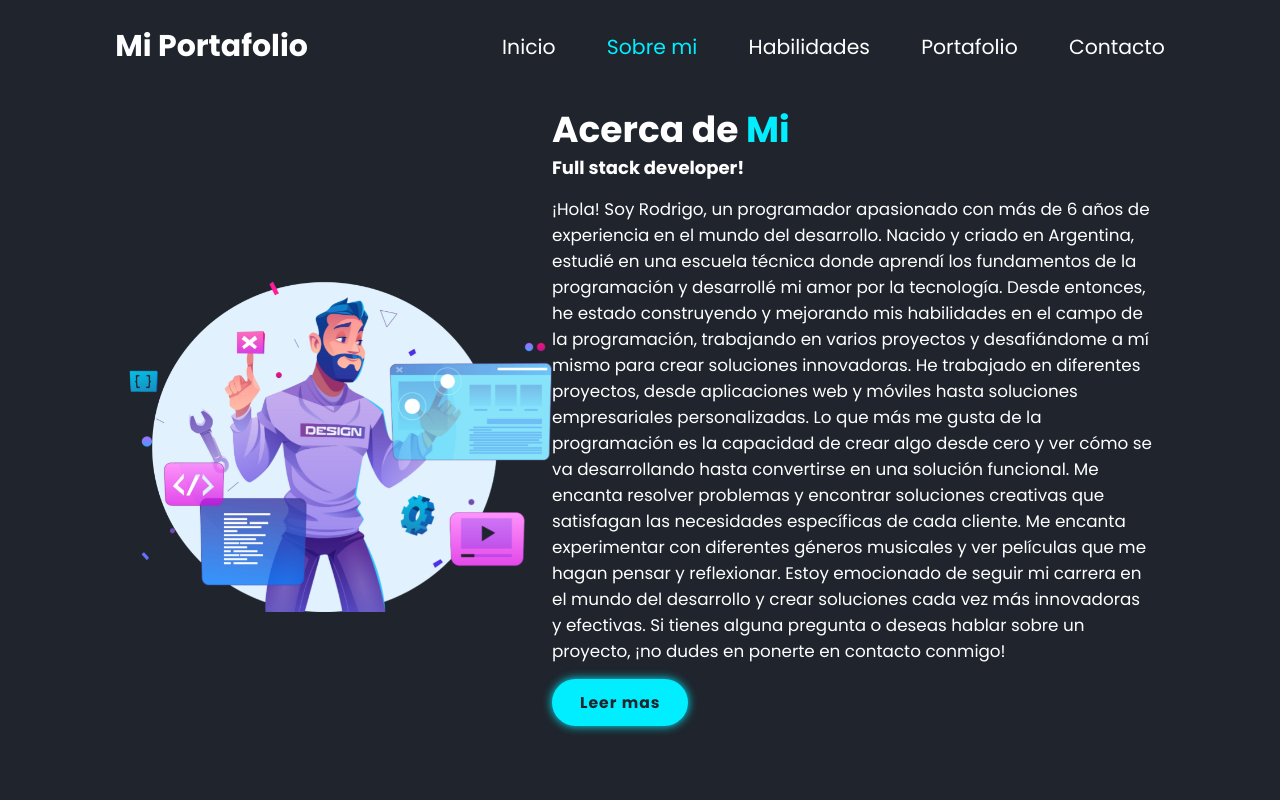
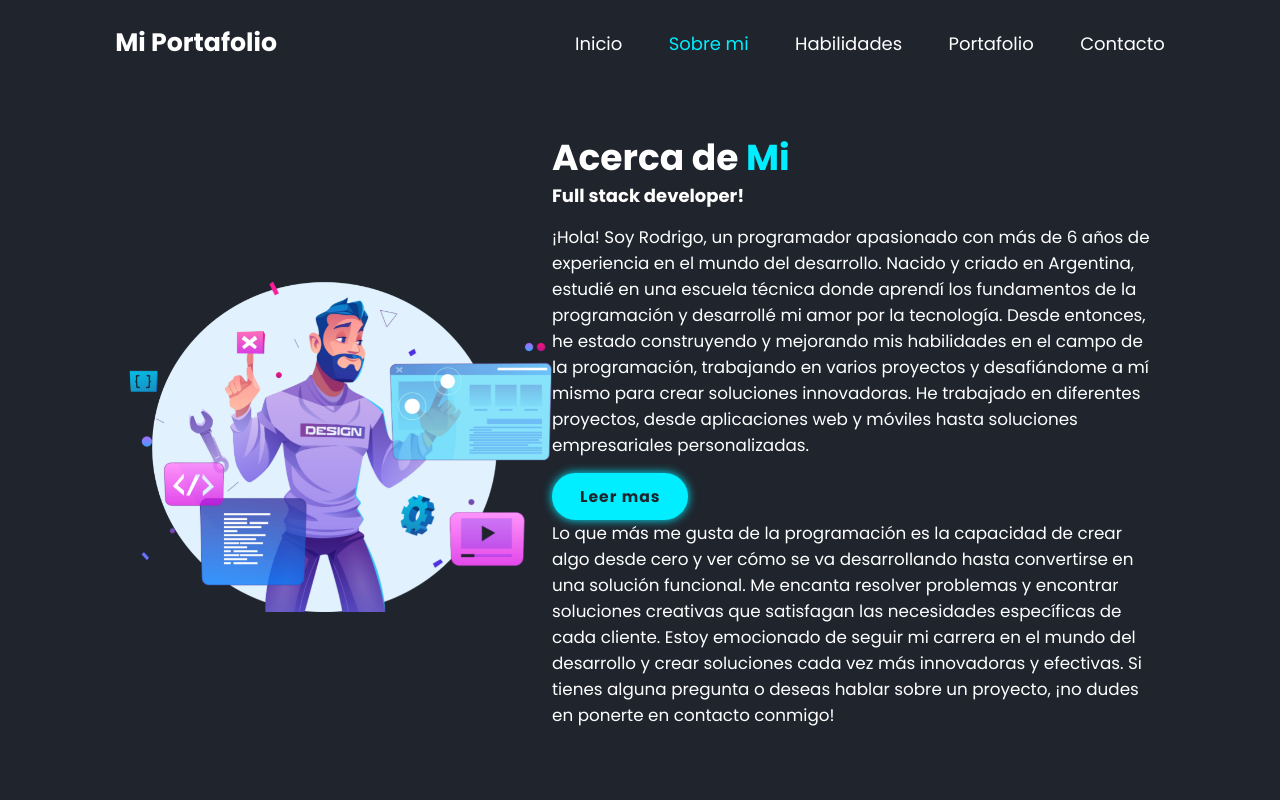
Before and after one commit to RodrigoArias02/Mi_nuevo_portafolio, a PHP site: page /pages/sobre-mi.html in a window 1280 px wide. Run offline with PHP 8.4, Linux system fonts and the light colour scheme.

Commit message:
Realizacion de index y primera parte de sobre mi

```diff
--- a/css/styles.css
+++ b/css/styles.css
@@ -119,7 +119,7 @@ body {
   display: none;
 }
 .header .header--logo {
-  font-size: 2.5rem;
+  font-size: 2.1rem;
   color: #fff;
   text-decoration: none;
   font-weight: 600;
@@ -132,11 +132,11 @@ body {
 }
 .header .header--navbar a {
   display: inline-block;
-  font-size: 1.7rem;
+  font-size: 1.5rem;
   color: #fff;
   text-decoration: none;
   font-weight: 500;
-  margin-left: 4rem;
+  margin-left: 3.6rem;
   transition: 0.3s;
   opacity: 0;
   animation: slideTop 0.5s ease forwards;
@@ -192,22 +192,28 @@ body {
 .main {
   position: relative;
   width: 100%;
-  height: 100vh;
+  height: 100%;
+  min-height: 100vh;
   display: flex;
   justify-content: space-between;
   flex-direction: column;
   align-items: center;
-  padding: 70px 10% 0;
+  padding: 70px 5% 0;
 }
 @media (min-width: 768px) {
   .main {
     flex-direction: row;
     padding: 70px 10% 0;
   }
+  .main .main--content {
+    margin: 20px 0px 0px 0px;
+  }
 }
 .main .main--content {
+  height: 100%;
+  width: 100%;
   max-width: 600px;
-  margin-bottom: 40px;
+  margin: 20px 0px 30px 0px;
 }
 .main .main--content .main--h1_cross {
   opacity: 0;
@@ -255,6 +261,12 @@ body {
 }
 .main .main--content .main--parrafo {
   margin: 15px 0px;
+}
+.main .main--content .hideText {
+  display: none;
+}
+.main .main--content .showText {
+  display: block;
 }
 .main .main--content .main--social-media a {
   display: inline-flex;
@@ -308,6 +320,14 @@ body {
   animation: slideBottom 0.7s ease forwards;
   animation-delay: 0.7s;
 }
+.main .main--img {
+  display: flex;
+  justify-content: center;
+  align-items: center;
+  width: 100%;
+  height: 100%;
+  padding: 25px 0px;
+}
 .main .main--img img {
   max-width: 450px;
   min-width: 280px;
@@ -315,11 +335,6 @@ body {
   opacity: 0;
   animation: zoomIn 1s ease forwards, floatImage 4s ease-in-out infinite;
   animation-delay: 2s, 3s;
-}
-@media (min-width: 300px) {
-  .main .main--img img {
-    margin-right: -20px;
-  }
 }
 .main .main--img_yo img {
   max-width: 450px;
--- a/index.html
+++ b/index.html
@@ -11,7 +11,7 @@
     />
     <script src="https://unpkg.com/typed.js@2.0.15/dist/typed.umd.js"></script>
 
-    <title>Document</title>
+    <title>Inicio</title>
   </head>
   <body>
     <header class="header">
--- a/pages/sobre-mi.html
+++ b/pages/sobre-mi.html
@@ -18,7 +18,7 @@
       <a href="" class="header--logo">Mi Portafolio</a>
       <i class="bx bx-menu" id="menu-icon"></i>
       <nav class="header--navbar">
-        <a href="">Inicio</a>
+        <a href="../index.html">Inicio</a>
         <a href="pages/sobre-mi.html" class="header--item-active">Sobre mi</a>
         <a href="">Habilidades</a>
         <a href="">Portafolio</a>
@@ -31,31 +31,37 @@
         <img src="../imgs/Programadoor.png" alt="" />
       </section>
       <section class="main--content">
+        <article class="main--article_1">
           <h1 class="main--h1_cross">
             Acerca de <span id="main--span-text">Mi</span>
           </h1>
           <h4>Full stack developer!</h4>
           <p class="main--parrafo">
             ¡Hola! Soy Rodrigo, un programador apasionado con más de 6 años de
-          experiencia en el mundo del desarrollo. Nacido y criado en Argentina,
-          estudié en una escuela técnica donde aprendí los fundamentos de la
-          programación y desarrollé mi amor por la tecnología. Desde entonces,
-          he estado construyendo y mejorando mis habilidades en el campo de la
-          programación, trabajando en varios proyectos y desafiándome a mí mismo
-          para crear soluciones innovadoras. He trabajado en diferentes
-          proyectos, desde aplicaciones web y móviles hasta soluciones
-          empresariales personalizadas. Lo que más me gusta de la programación
-          es la capacidad de crear algo desde cero y ver cómo se va
-          desarrollando hasta convertirse en una solución funcional. Me encanta
-          resolver problemas y encontrar soluciones creativas que satisfagan las
-          necesidades específicas de cada cliente. Me encanta experimentar con
-          diferentes géneros musicales y ver películas que me hagan pensar y
-          reflexionar. Estoy emocionado de seguir mi carrera en el mundo del
-          desarrollo y crear soluciones cada vez más innovadoras y efectivas. Si
-          tienes alguna pregunta o deseas hablar sobre un proyecto, ¡no dudes en
-          ponerte en contacto conmigo!
+            experiencia en el mundo del desarrollo. Nacido y criado en
+            Argentina, estudié en una escuela técnica donde aprendí los
+            fundamentos de la programación y desarrollé mi amor por la
+            tecnología. Desde entonces, he estado construyendo y mejorando mis
+            habilidades en el campo de la programación, trabajando en varios
+            proyectos y desafiándome a mí mismo para crear soluciones
+            innovadoras. He trabajado en diferentes proyectos, desde
+            aplicaciones web y móviles hasta soluciones empresariales
+            personalizadas.
           </p>
           <a href="" class="main--btn">Leer mas</a>
+        </article>
+        <article class="main--article_2">
+          <p>
+            Lo que más me gusta de la programación es la capacidad de crear algo
+            desde cero y ver cómo se va desarrollando hasta convertirse en una
+            solución funcional. Me encanta resolver problemas y encontrar
+            soluciones creativas que satisfagan las necesidades específicas de
+            cada cliente. Estoy emocionado de seguir mi carrera en el mundo del
+            desarrollo y crear soluciones cada vez más innovadoras y efectivas.
+            Si tienes alguna pregunta o deseas hablar sobre un proyecto, ¡no
+            dudes en ponerte en contacto conmigo!
+          </p>
+        </article>
       </section>
     </main>
     <script src="../Js/header.js"></script>
--- a/scss/header.scss
+++ b/scss/header.scss
@@ -37,7 +37,7 @@ body {
     display: none;
   }
   .header--logo {
-    font-size: 2.5rem;
+    font-size: 2.1rem;
     color: #fff;
     text-decoration: none;
     font-weight: 600;
@@ -52,11 +52,11 @@ body {
     }
     a {
       display: inline-block;
-      font-size: 1.7rem;
+      font-size: 1.5rem;
       color: #fff;
       text-decoration: none;
       font-weight: 500;
-      margin-left: 4rem;
+      margin-left: 3.6rem;
       transition: 0.3s;
       opacity: 0;
       @for $i from 1 through 5 {
```
Also changed, not shown: scss/main.scss (+22 -7 lines), 1 other file. Lines whose indentation alone changed are shown as unchanged.
